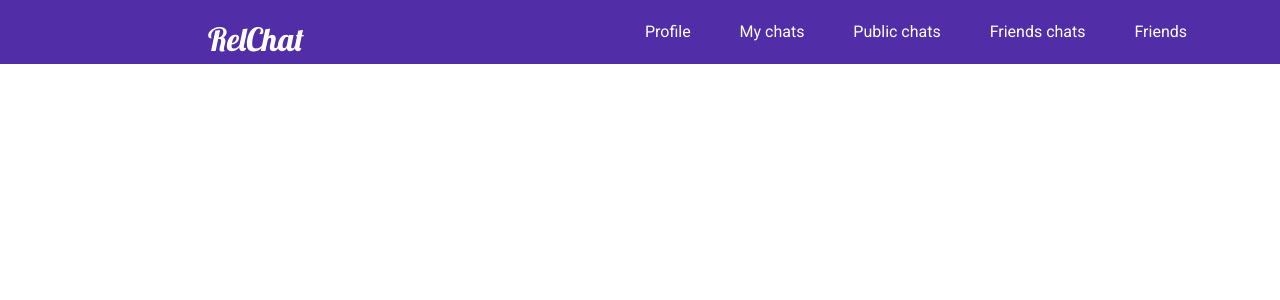
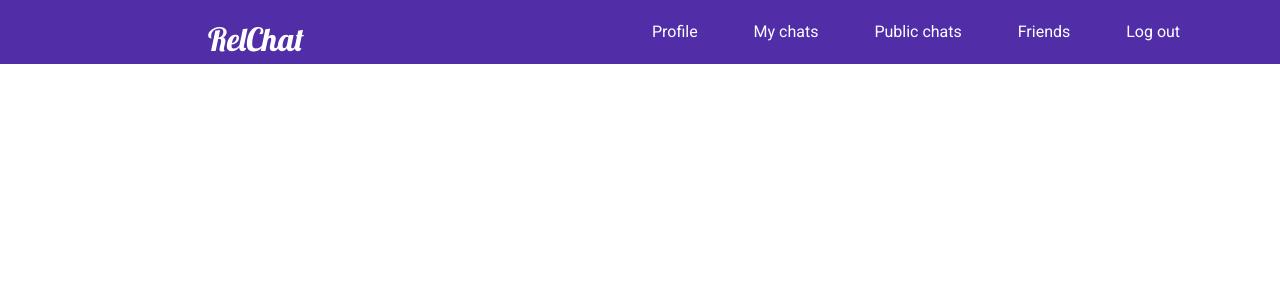
Before and after one commit to AurelioGD/client-relchat, a React (Create React App) app: page / in a window 1280 px wide. Shown: the top 300 px of the page. Built offline with nearby package versions, Linux system fonts and the light colour scheme; no server answers.

Commit message:
Actuliza menu

```diff
--- a/src/consts/routesMenu.js
+++ b/src/consts/routesMenu.js
@@ -12,12 +12,12 @@ const routesMenu = [
     route: "/public-chats",
   },
   {
-    label: "Friends chats",
-    route: "/friends-chats",
+    label: "Friends",
+    route: "/friends",
   },
   {
-    label: "Friends",
-    route: "/friends",
+    label: "Log out",
+    route: "/log-out",
   },
 ]
 
```
Also changed, not shown: 1 other file (tests, documents, lock files or other folders).
